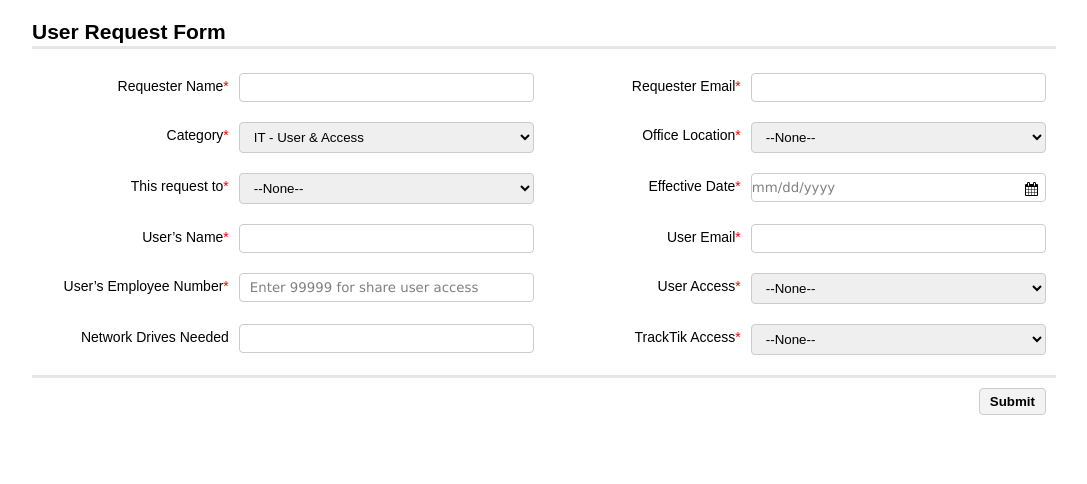
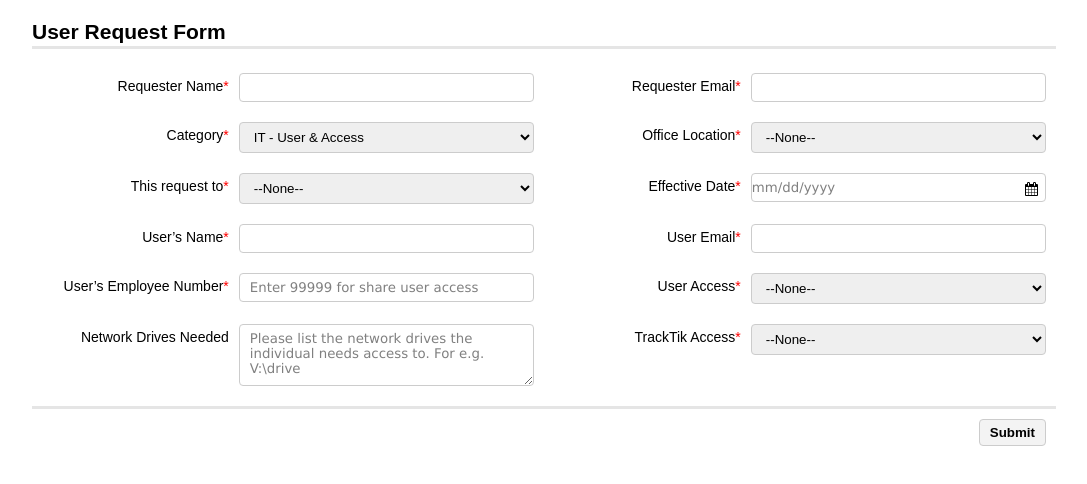
Before and after one commit to shippi174/ST_Moritz.github.io, a plain HTML site: page index.html in a window 1280 px wide. Shown: the whole page, without its empty margins (96-1183 px from the left). Drawn offline with nearby package versions, Linux system fonts and the light colour scheme.

Commit message:
Update index.html

```diff
--- a/index.html
+++ b/index.html
@@ -132,8 +132,9 @@
     </div>
 	<div class="input-group">
 	    <label>Network Drives Needed</label>
-	    <input class="input-style"  id="netdrives" maxlength="50" name="00N3J000000haKG" title="Network  Drives" size="20" type="text"/>
-		<label for="00N3J000000haKG" style="color: red; display: none;">*Required</label>
+		<textarea placeholder="Please list the network drives the individual needs access to. For e.g. V:\drive"
+		  id="netdrives" maxlength="100" name="00N3J000000haKG" class="input-style textarea" size="20" type="text"></textarea>
+	    <label for="00N3J000000haKG" style="color: red; display: none;">*Required</label>
 	</div>
 
 	<div class="input-group">
```
